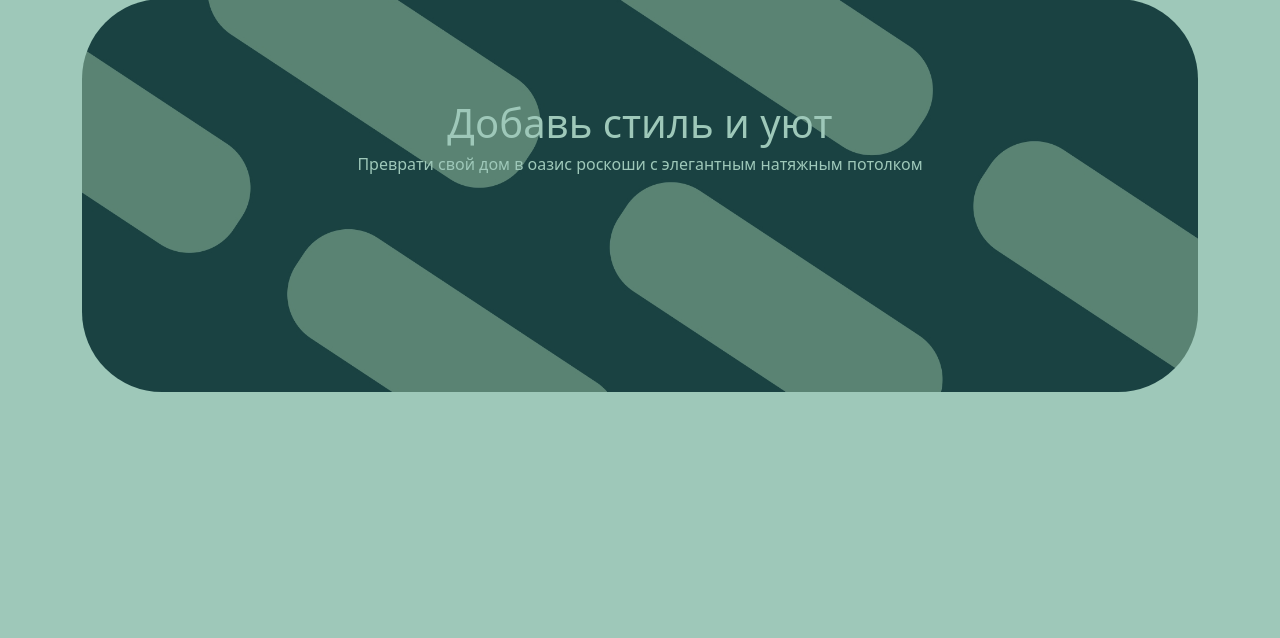
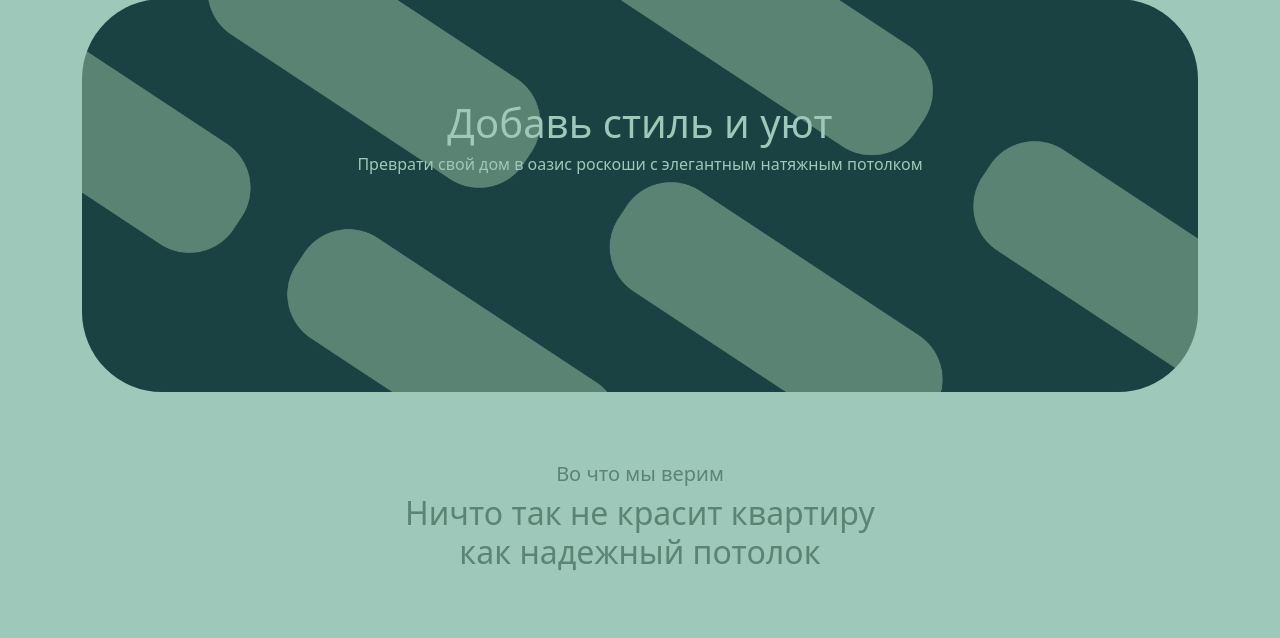
Before and after one commit to kokakolia/WEB_YL_Seilings, a Flask app: page / in a window 1280 px wide. Shown: the part 113-751 px from the top of the page. Before the commit the page ends 505 px from the top, so only its background shows below. Run offline with Flask 3, Linux system fonts and the light colour scheme.

Commit message:
few updates

```diff
--- a/static/styles/styles.css
+++ b/static/styles/styles.css
@@ -75,6 +75,7 @@ body {
   text-align: center;
   border-radius: 60pt;
   background-size: cover;
+  margin-bottom: 60px;
 }
 
 .main-section-header {
@@ -86,6 +87,24 @@ body {
   color: #9ec8b9;
 }
 
+
+.what-we-believe-text {
+  color: #5c8374;
+  margin-top: 40px;
+}
+
+.about-section {
+  margin-top: 70px;
+  margin-bottom: 50px;
+}
+
+
+#who-we-are-img {
+  width: 90%;
+  height: 40%;
+  border-radius: 30px;
+}
+
 .review {
   padding: 10px;
   margin-left: 150px;
@@ -93,7 +112,7 @@ body {
   margin-bottom: 30px;
   margin-top: 30px;
   border-radius: 20px;
-  background-color: #d9d9d9;
+  background-color:rgb(155, 200, 207);
 
   /* width: 90%; */
   height: 150px;
@@ -112,7 +131,7 @@ body {
   max-width: 80%;
   font-family: monospace;
   font-size: 1rem;
-  color: white;
+  color:#5c8374;
   height: 100%;
 
   display: -webkit-box;
--- a/static/templates/about.html
+++ b/static/templates/about.html
@@ -9,4 +9,18 @@
             </div>
         </div>
     </div>
+
+    <div class="about-section container text-center what-we-believe-text">
+        <h5>Во что мы верим</h5>
+        <h2>Ничто так не красит квартиру <br/> как надежный потолок</h2>
+    </div>
+
+    <div class="about-section row">
+        <div class="col-6" style="margin-top: 30px;">
+            <h2 style="color:#1b4242">Кто мы</h2>
+            <p style="font-size: x-large;color:#5c8374">Все наши сотрудники работают уже более 10 лет, самые лучшие материалы и качество у нас</p>
+        </div>
+        <div class="col-6"><img id="who-we-are-img" src="https://plus.unsplash.com/premium_photo-1677178660876-8578f4f6cbac?q=80&w=1587&auto=format&fit=crop&ixlib=rb-4.0.3&ixid=M3wxMjA3fDB8MHxwaG90by1wYWdlfHx8fGVufDB8fHx8fA%3D%3D" alt=""></div>
+    </div>
+
 {% endblock %}
```
